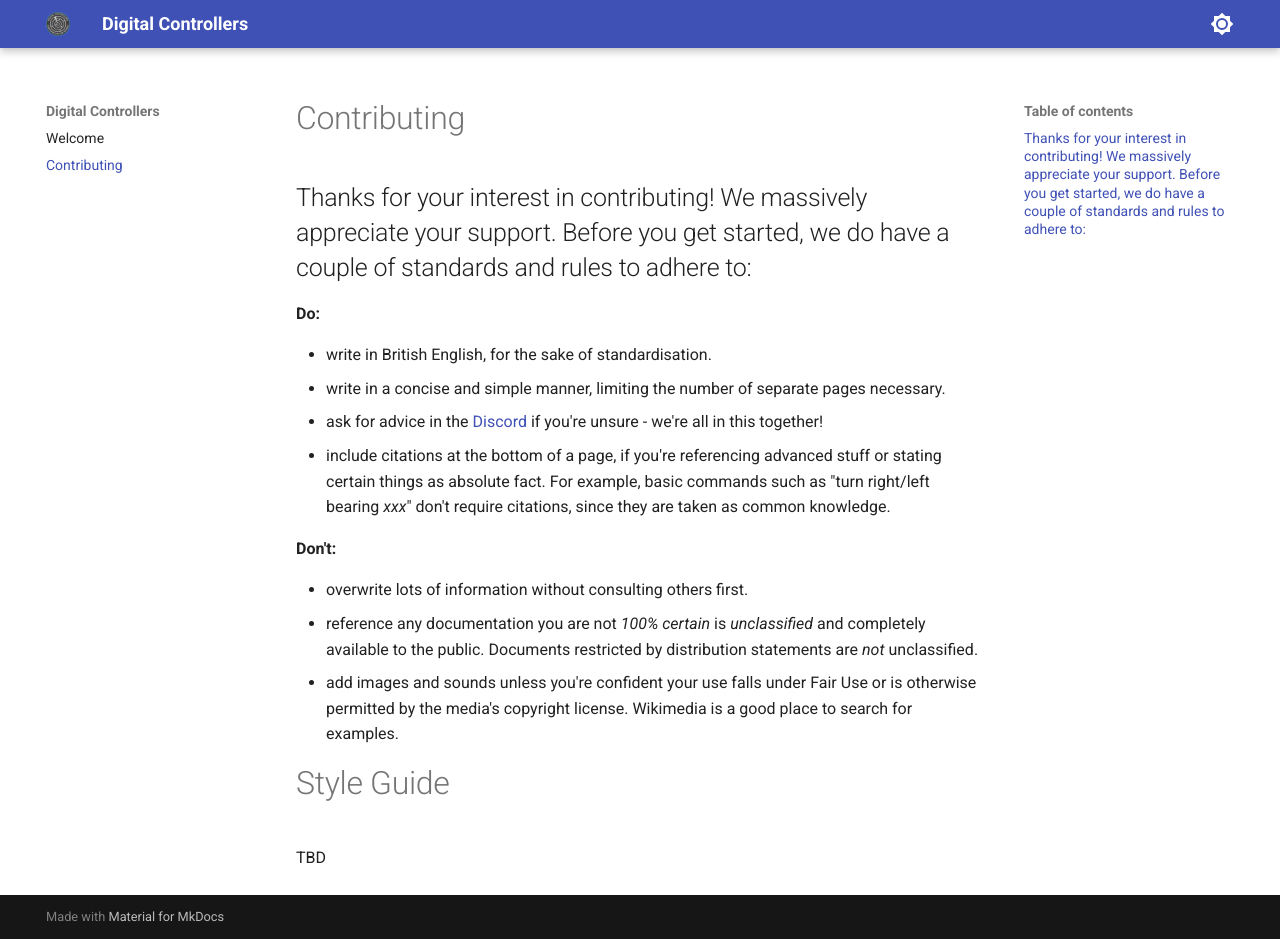
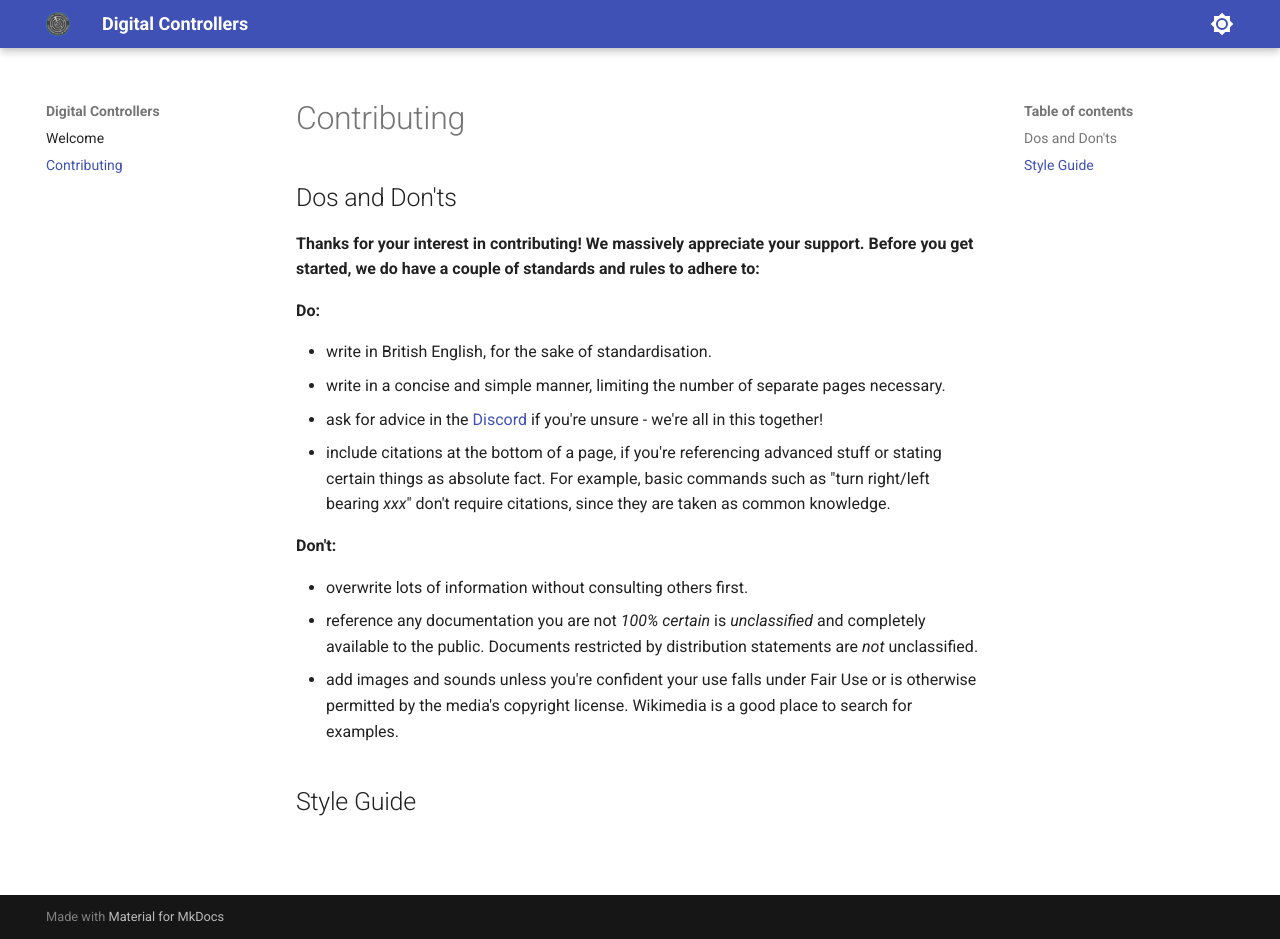
Before and after one commit to Digital-Controllers/website, an MkDocs documentation site: the page built from docs/contributing.md, in a window 1280 px wide and 939 px high. Built offline with MkDocs 1.6.1 and Material for MkDocs 9.7.7, drawn with Linux system fonts in a browser that asks for light colours.

Commit message:
Contents cleanup

```diff
--- a/docs/contributing.md
+++ b/docs/contributing.md
@@ -1,5 +1,8 @@
 # Contributing
-## Thanks for your interest in contributing! We massively appreciate your support. Before you get started, we do have a couple of standards and rules to adhere to:
+## Dos and Don'ts
+
+**Thanks for your interest in contributing! We massively appreciate your support. Before you get started, we do have a couple of standards and rules to adhere to:**
+
 **Do:**
 
 - write in British English, for the sake of standardisation.
@@ -14,5 +17,4 @@
 - add images and sounds unless you're confident your use falls under Fair Use or is otherwise permitted by the media's copyright license. Wikimedia is a good place to search for examples.
 
 
-# Style Guide
-TBD
+## Style Guide
```
